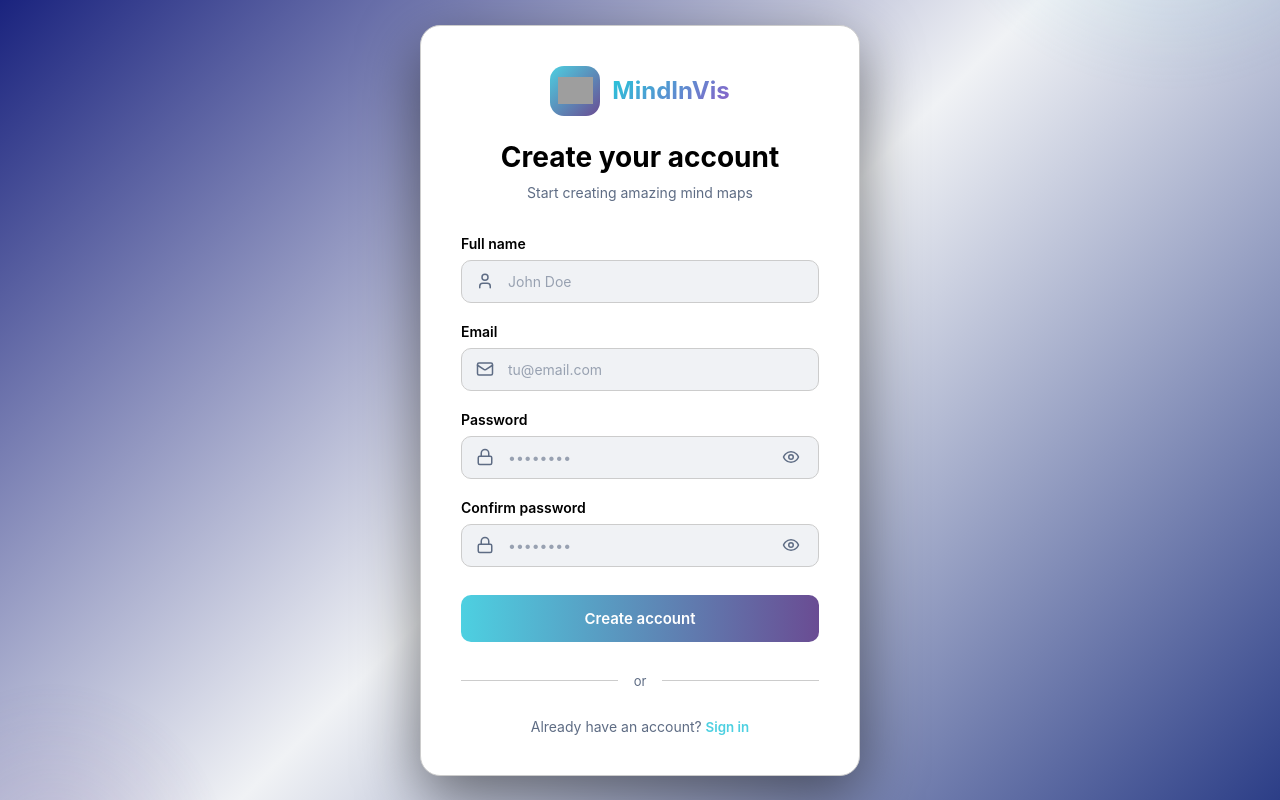
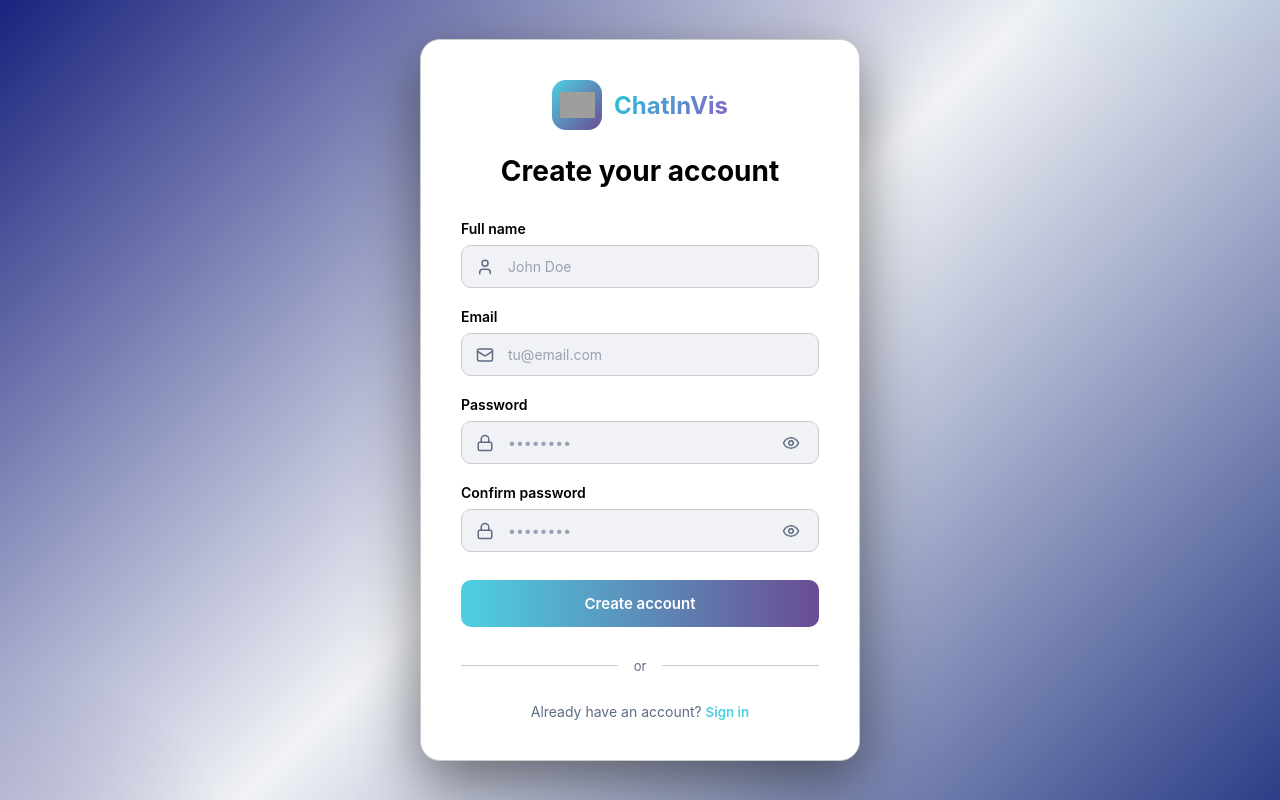
Before and after one commit to onekin/ChatinVis-Web-App, a React (Vite) app in the folder client/: page / in a window 1280 px wide. Both pictures are taken after a click on the button "Sign up". Built offline with nearby package versions, Linux system fonts and the light colour scheme; grey boxes are pictures that could not be loaded.

Commit message:
labeling

```diff
--- a/client/src/components/auth/Register.jsx
+++ b/client/src/components/auth/Register.jsx
@@ -143,12 +143,11 @@ const Register = ({ onSwitchToLogin }) => {
         <div className="auth-header">
           <div className="auth-logo">
             <div className="auth-logo-icon">
-              <img src="/src/utils/logo.png" alt="MindInVis" />
+              <img src="/src/utils/logo.png" alt="ChatInVis" />
             </div>
-            <span className="auth-logo-text">MindInVis</span>
+            <span className="auth-logo-text">ChatInVis</span>
           </div>
           <h1 className="auth-title">Create your account</h1>
-          <p className="auth-subtitle">Start creating amazing mind maps</p>
         </div>
 
         <form className="auth-form" onSubmit={handleSubmit}>
```
